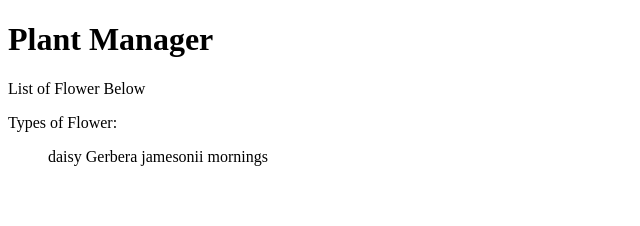
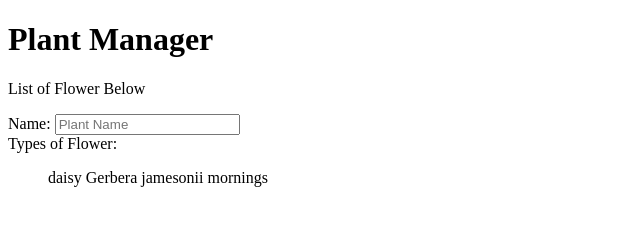
Before and after one commit to jordan2juice/JavaScript-Plant-Manager, a plain HTML site: page index.html in a window 1280 px wide. Shown: the whole page, without its empty margins (0-640 px from the left). Drawn offline with Linux system fonts and the light colour scheme.

Commit message:
adding form and content to enter for my list.

```diff
--- a/index.html
+++ b/index.html
@@ -12,7 +12,9 @@
     </header>
     <main>
         <form>
-            <label for=""></label>
+            <label for=""> Name:
+                <input type="text" name="Name" placeholder="Plant Name">
+            </label>
         </form>
       Types of Flower:
       <ul id="flower-list"></ul>
```
Also changed, not shown: apps.js (+6 -6 lines).
